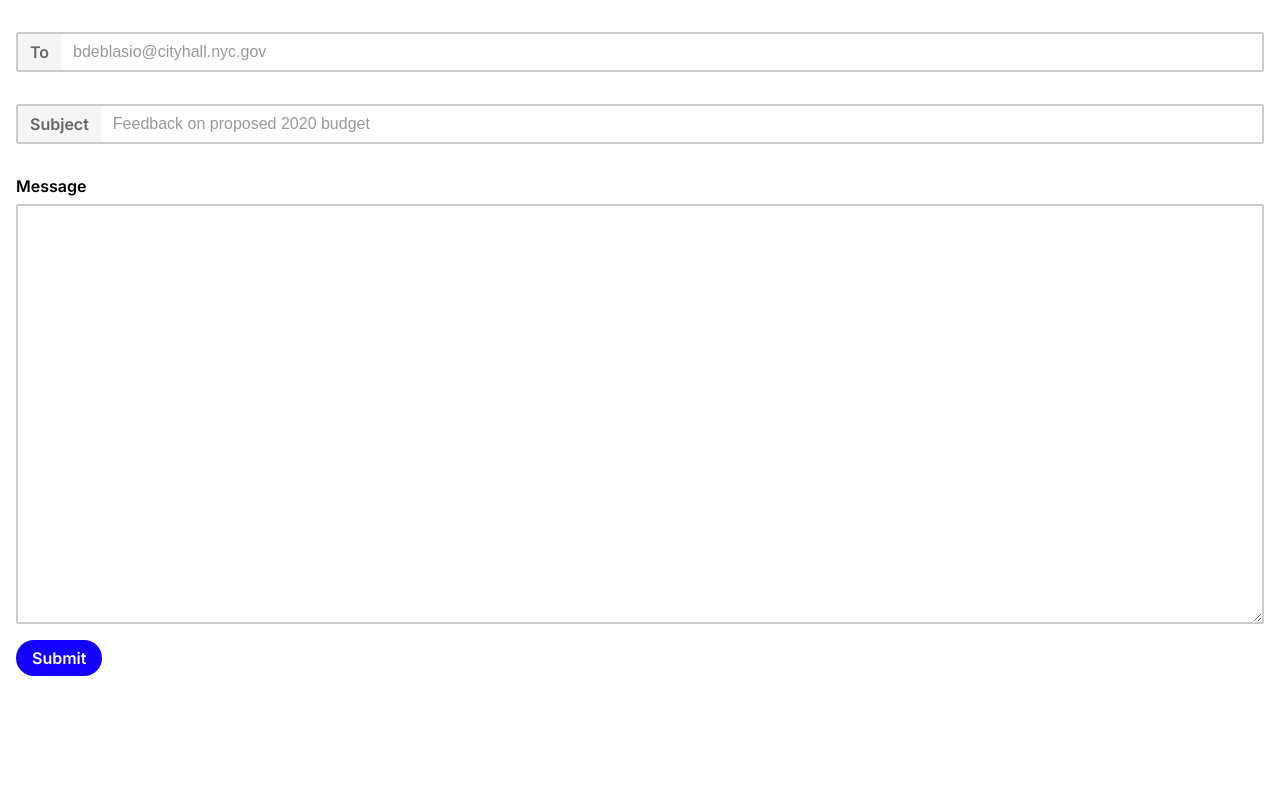
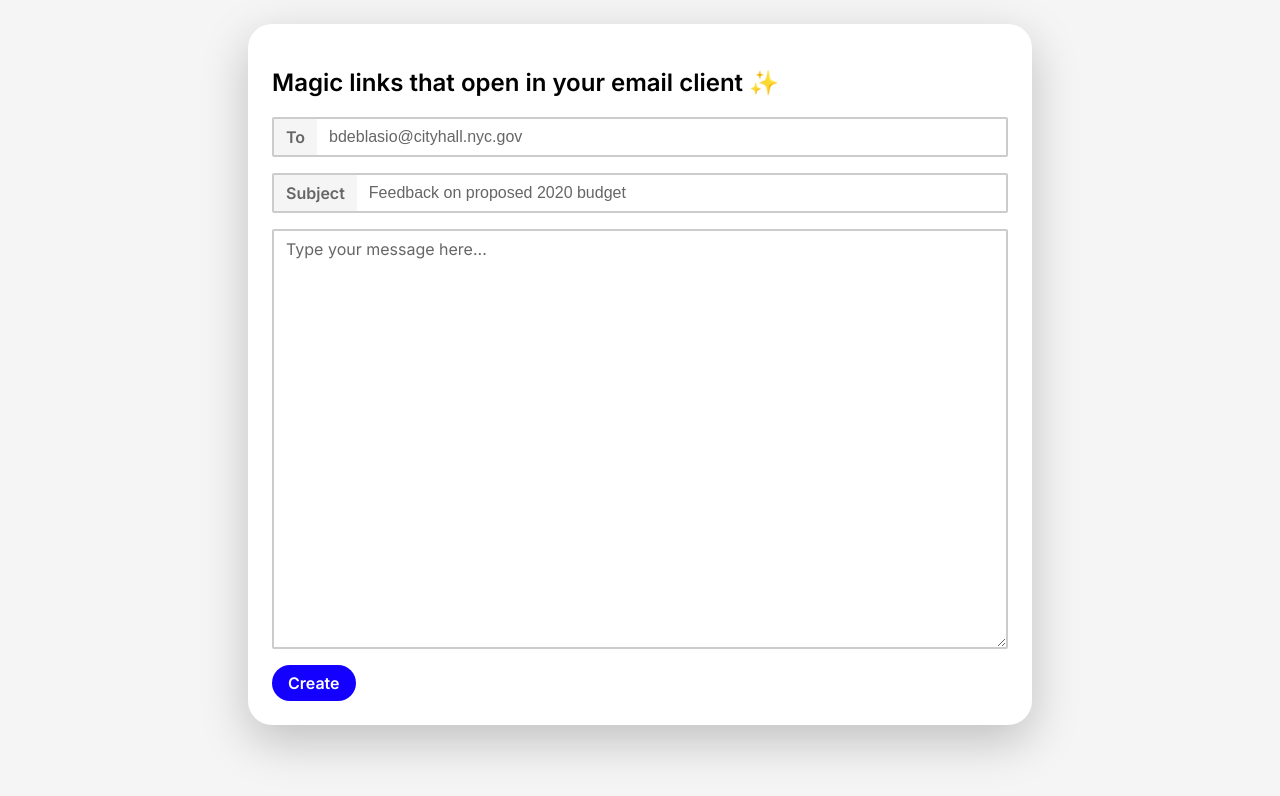
Before and after one commit to nguyensomniac/annoy-ur-officials, a React (Create React App) app: page / in a window 1280 px wide. Shown: the top 796 px of the page. Built offline with nearby package versions, Linux system fonts and the light colour scheme.

Commit message:
Add card wrapper

```diff
--- a/src/App.css
+++ /dev/null
@@ -1,38 +0,0 @@
-.App {
-  text-align: center;
-}
-
-.App-logo {
-  height: 40vmin;
-  pointer-events: none;
-}
-
-@media (prefers-reduced-motion: no-preference) {
-  .App-logo {
-    animation: App-logo-spin infinite 20s linear;
-  }
-}
-
-.App-header {
-  background-color: #282c34;
-  min-height: 100vh;
-  display: flex;
-  flex-direction: column;
-  align-items: center;
-  justify-content: center;
-  font-size: calc(10px + 2vmin);
-  color: white;
-}
-
-.App-link {
-  color: #61dafb;
-}
-
-@keyframes App-logo-spin {
-  from {
-    transform: rotate(0deg);
-  }
-  to {
-    transform: rotate(360deg);
-  }
-}
--- a/src/App.js
+++ b/src/App.js
@@ -1,7 +1,6 @@
 import React from "react";
 import styled from 'styled-components';
 import ReactGA from 'react-ga';
-import "./App.css";
 import Button from "./components/button";
 import FormContainer from "./components/form-container";
 import LabeledInput from "./components/labeled-input";
@@ -29,9 +28,22 @@ const getShortenedLink = async longLink => {
 };
 
 const Container = styled.div`
+  background: #F5F5F5;
+  min-height: 100vh;
   display: flex;
-  flex-direction: column;
-  margin: 16px;
+`
+
+const Form = styled.div`
+  width: 100%;
+  background: #FFF;
+  padding: 24px;
+  @media (min-width: 1024px) {
+    max-width: 784px;
+    margin: auto;
+    margin-top: 24px;
+    border-radius: 24px;
+    box-shadow: 0px 16px 48px rgba(0, 0, 0, 0.22);
+  }
 `
 
 const StyledTextarea = styled.textarea`
@@ -39,10 +51,13 @@ const StyledTextarea = styled.textarea`
   font-size: 16px;
   border: 2px solid #CCCCCC;
   border-radius: 2px;
+  padding: 8px 12px;
   &:focus {
     border: 2px solid #1300FF;
   }
-  padding: 8px 12px;
+  &::placeholder {
+    color: #666;
+  }
 `
 
 function App() {
@@ -96,6 +111,8 @@ function App() {
 
   return (
     <Container>
+      <Form>
+        <h2>Magic links that open in your email client ✨</h2>
         <FormContainer>
           <LabeledInput label="To" name="to" placeholder="bdeblasio@cityhall.nyc.gov"/>
         </FormContainer>
@@ -103,11 +120,11 @@ function App() {
           <LabeledInput label="Subject" name="subject" placeholder="Feedback on proposed 2020 budget"/>
         </FormContainer>
         <FormContainer>
-        <strong style={{marginBottom: "8px"}}>Message</strong>
-        <StyledTextarea rows="20" onChange={onChange} name="message"></StyledTextarea>
+          <StyledTextarea rows="20" onChange={onChange} name="message" placeholder="Type your message here..."></StyledTextarea>
         </FormContainer>
-      <Button onClick={onSubmit}>Submit</Button>
+        <Button onClick={onSubmit}>Create</Button>
         {renderShortLink()}
+      </Form>
     </Container>
   );
 }
--- a/src/components/form-container.js
+++ b/src/components/form-container.js
@@ -3,7 +3,7 @@ import styled from 'styled-components';
 const FormContainer = styled.div`
   display: flex;
   flex-direction: column;
-  margin: 16px 0;
+  margin: 0 0 16px;
 `
 
 export default FormContainer;
--- a/src/components/labeled-input.js
+++ b/src/components/labeled-input.js
@@ -18,7 +18,7 @@ const Input = styled.input`
   caret-color: #1300ff;
   font-size: 16px;
   &::placeholder {
-    color: #999;
+    color: #666;
   }
 `;
 
```
Lines whose indentation alone changed are shown as unchanged.
